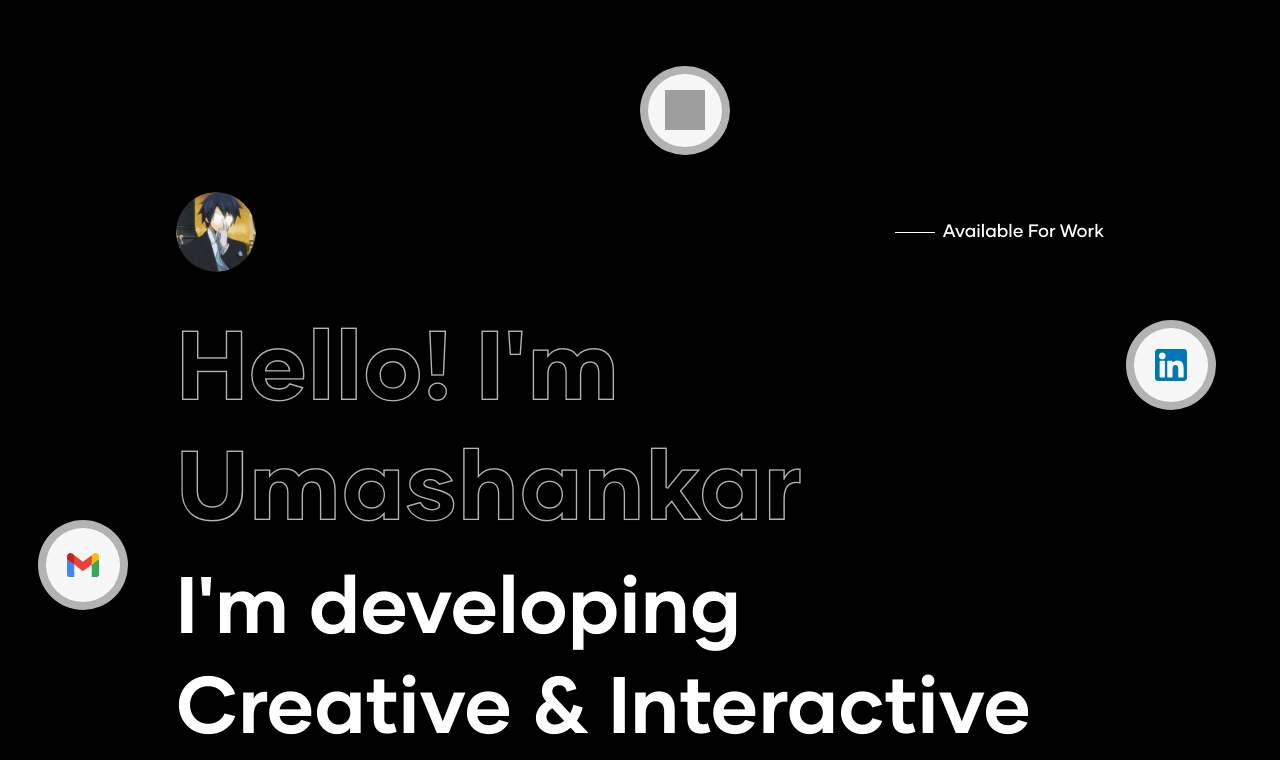
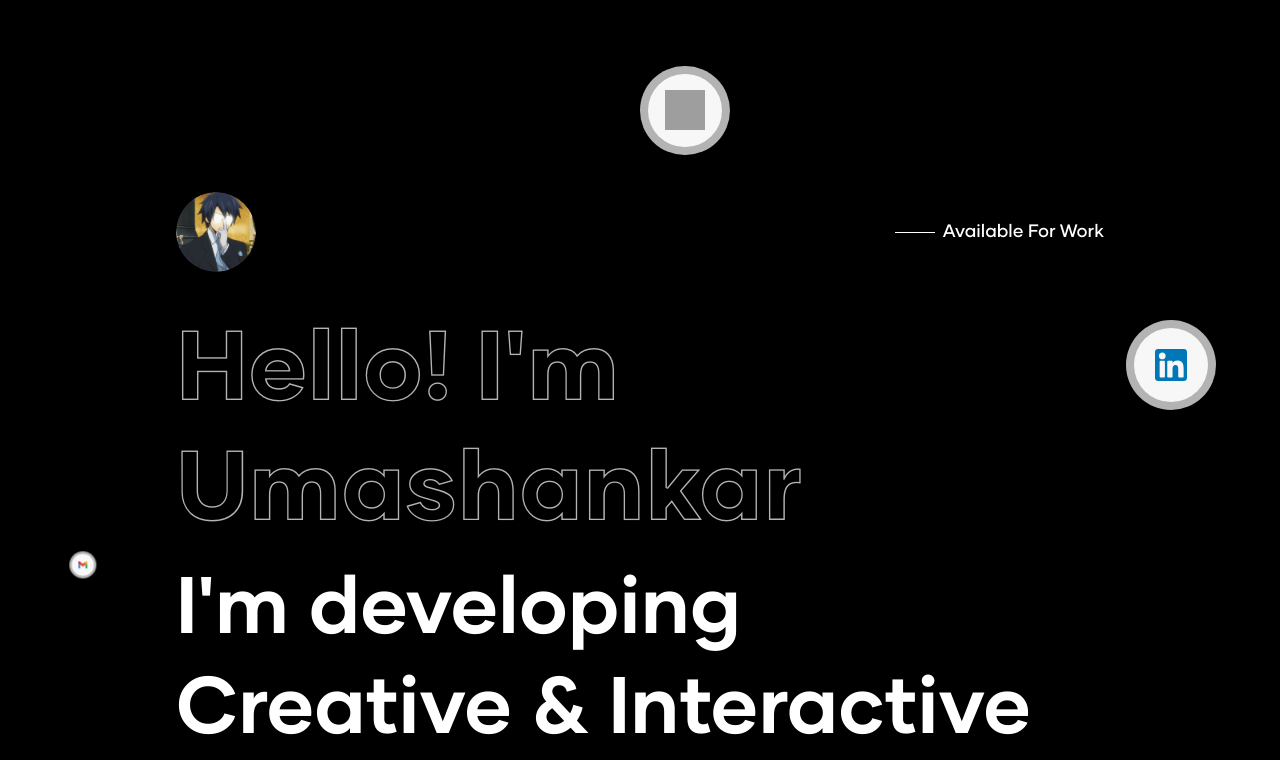
Before and after one commit to error0x0000001/uma, a React (Create React App) app: page / in a window 1280 px wide. Shown: the top 760 px of the page. Built offline with nearby package versions, Linux system fonts and the light colour scheme; grey boxes are pictures that could not be loaded.

Commit message:
changed floating icon animation scale

```diff
--- a/src/components/FloatingIcons/index.jsx
+++ b/src/components/FloatingIcons/index.jsx
@@ -9,7 +9,7 @@ const FloatingIcons = () => {
     <div className="z-[10] flex justify-between w-full items-center my-14">
       <a href="mailto:arjunpandeyy12@gmail.com" className="social">
         <motion.span
-          animate={{ opacity: 1, scale: 1 }}
+          animate={{ opacity: 1, scale: 0.3 }}
           initial={{ opacity: 0, scale: 0 }}
           transition={{
             duration: 0.5,
```
